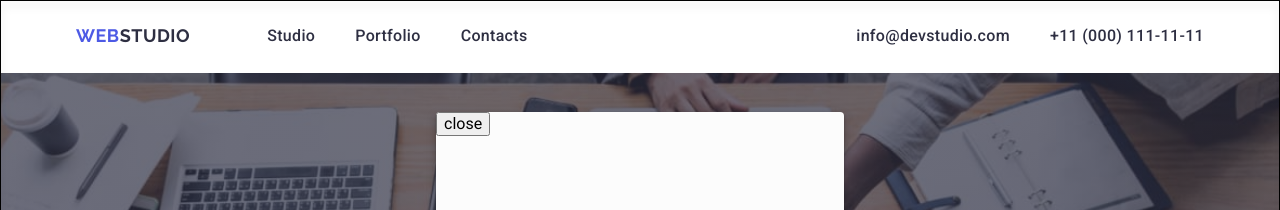
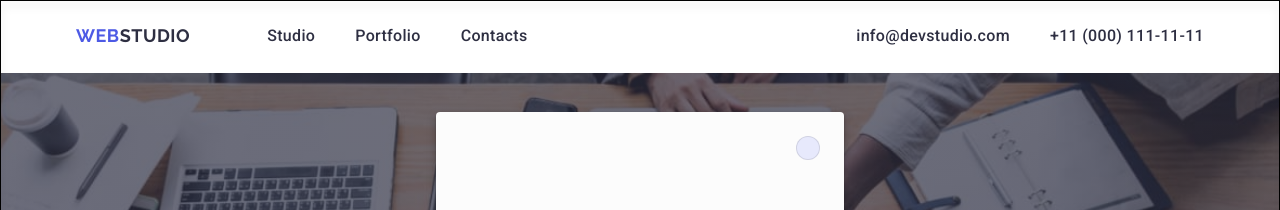
Before and after one commit to Primushko/goit-markup-hw-05, a plain HTML site: page index.html in a window 1280 px wide. Both pictures are taken after a click on the button "Order Service". Shown: the top 210 px of the page. Drawn offline with nearby package versions, Linux system fonts and the light colour scheme.

Commit message:
clik modal

```diff
--- a/css/styles.css
+++ b/css/styles.css
@@ -471,3 +471,22 @@ cursor: pointer;
     box-shadow: 0px 1px 1px rgba(0, 0, 0, 0.14), 0px 1px 3px rgba(0, 0, 0, 0.12), 0px 2px 1px rgba(0, 0, 0, 0.2);
     border-radius: 4px;
 }
+.modal-button-close {
+    position: absolute;
+    display: flex;
+    top: 24px;
+    right: 24px;
+    justify-content: center;
+    align-items: center;
+    width: 24px;
+    height: 24px;
+    border-radius: 50%;
+    border: 1px solid rgba(0, 0, 0, 0.1);
+    background-color: #E7E9FC;
+    padding: 0%;
+}
+.modal-button-close:hover,
+.modal-button-close:focus {
+    background-color: #E7E9FC;
+    box-shadow: 0px 1px 6px rgba(46, 47, 66, 0.88), 0px 1px 1px rgba(46, 47, 66, 0.16), 0px 2px 1px rgba(46, 47, 66, 0.08);
+}
--- a/index.html
+++ b/index.html
@@ -362,7 +362,11 @@
         </footer>
         <div class="backdrop is-hidden" data-modal>
             <div class="modal">
-                <button type="button" class="button-close" data-modal-close>close</button>
+                <button type="button" class="modal-button-close" data-modal-close>
+                    <svg class="icon-button-close" width="8" height="8">
+                        <use href="./img/close-black-button.svg"></use>
+                    </svg>
+                </button>
             </div>
         </div>
         <script src="./js/modal.js"></script>
```
